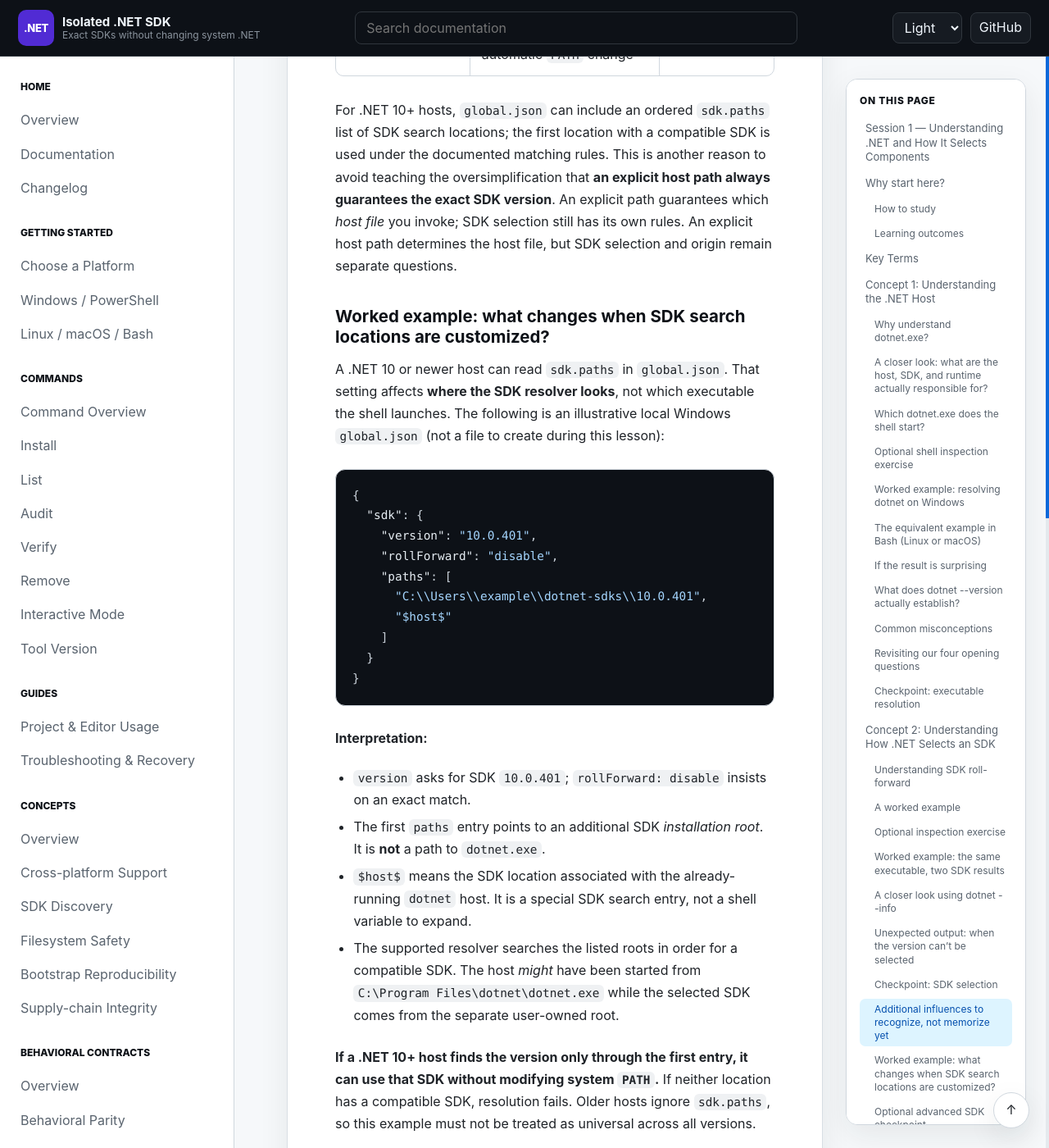
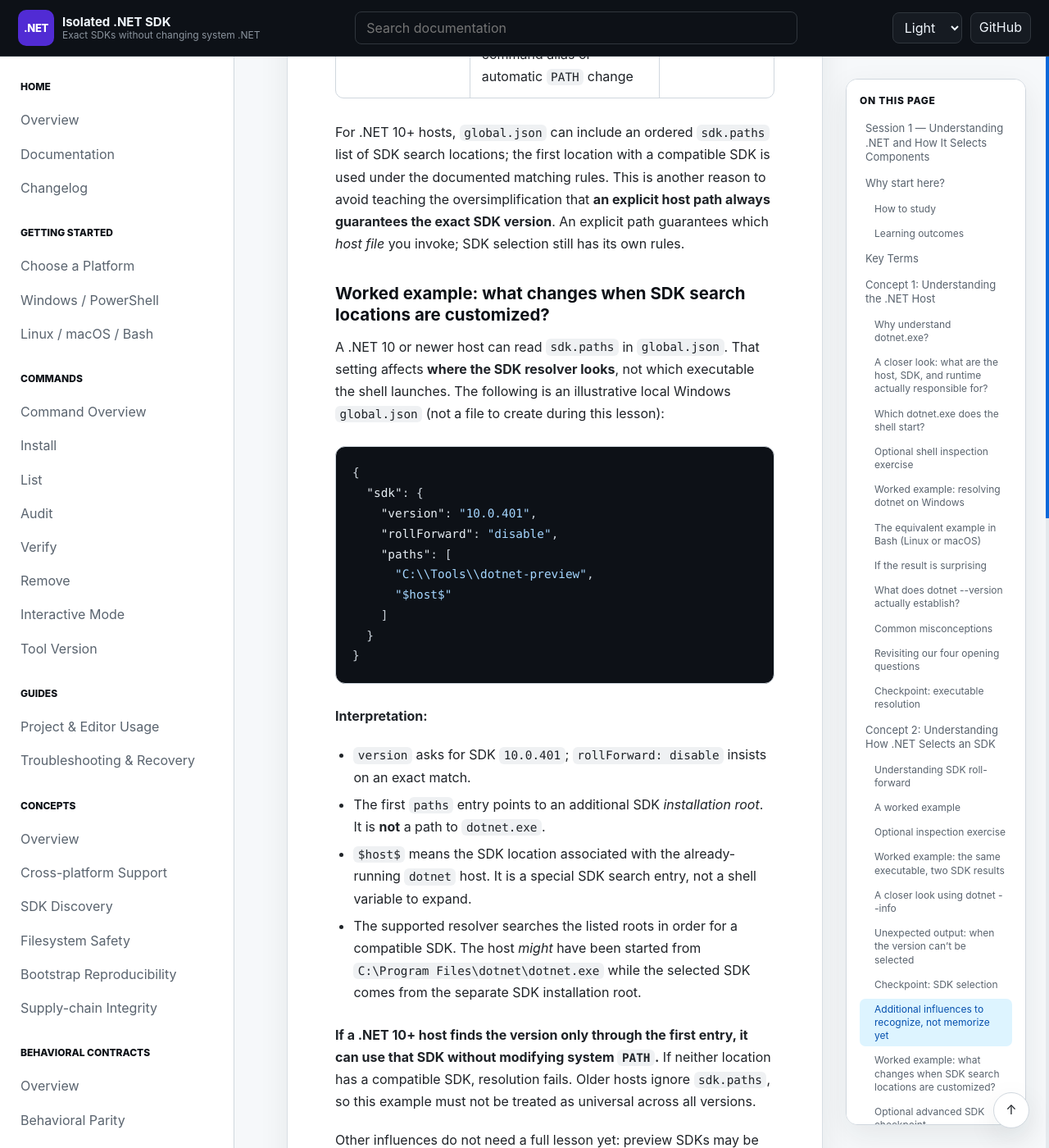
Before and after one commit to infoconex/isolated-dotnet-sdk, a Jekyll site: the page built from docs/training/isolated-dotnet-sdk-session-1-self-paced.md, in a window 1280 px wide and 1400 px high, scrolled down 18876 px. Shown: the whole window at 82% size. Built offline with Jekyll 4.4.1, drawn with Linux system fonts in a browser that asks for light colours; our own code applies the rules of GitHub Pages for plain Markdown files; some of the changed text lies outside the part shown.

Commit message:
docs(training): clarify muxer, neutralize SDK paths, and link SDK to runtime concept

```diff
--- a/docs/training/isolated-dotnet-sdk-session-1-self-paced.md
+++ b/docs/training/isolated-dotnet-sdk-session-1-self-paced.md
@@ -410,7 +410,7 @@
 | .NET 10+ `global.json` `sdk.paths` | Explicitly changes where SDK resolution searches; it **does not** redirect the shell's executable lookup | Awareness |
 | `DOTNET_ROOT` / runtime host environment | Can matter for .NET hosting and controlled operations; it is **not** a PowerShell/Bash command alias or automatic `PATH` change | Awareness; defer detailed behavior |
 
-For .NET 10+ hosts, `global.json` can include an ordered `sdk.paths` list of SDK search locations; the first location with a compatible SDK is used under the documented matching rules. This is another reason to avoid teaching the oversimplification that **an explicit host path always guarantees the exact SDK version**. An explicit path guarantees which *host file* you invoke; SDK selection still has its own rules. An explicit host path determines the host file, but SDK selection and origin remain separate questions.
+For .NET 10+ hosts, `global.json` can include an ordered `sdk.paths` list of SDK search locations; the first location with a compatible SDK is used under the documented matching rules. This is another reason to avoid teaching the oversimplification that **an explicit host path always guarantees the exact SDK version**. An explicit path guarantees which *host file* you invoke; SDK selection still has its own rules.
 
 ### Worked example: what changes when SDK search locations are customized?
 
@@ -422,7 +422,7 @@
     "version": "10.0.401",
     "rollForward": "disable",
     "paths": [
-      "C:\\Users\\example\\dotnet-sdks\\10.0.401",
+      "C:\\Tools\\dotnet-preview",
       "$host$"
     ]
   }
@@ -434,7 +434,7 @@
 - `version` asks for SDK `10.0.401`; `rollForward: disable` insists on an exact match.
 - The first `paths` entry points to an additional SDK *installation root*. It is **not** a path to `dotnet.exe`.
 - `$host$` means the SDK location associated with the already-running `dotnet` host. It is a special SDK search entry, not a shell variable to expand.
-- The supported resolver searches the listed roots in order for a compatible SDK. The host *might* have been started from `C:\Program Files\dotnet\dotnet.exe` while the selected SDK comes from the separate user-owned root.
+- The supported resolver searches the listed roots in order for a compatible SDK. The host *might* have been started from `C:\Program Files\dotnet\dotnet.exe` while the selected SDK comes from the separate SDK installation root.
 
 **If a .NET 10+ host finds the version only through the first entry, it can use that SDK without modifying system `PATH`.** If neither location has a compatible SDK, resolution fails. Older hosts ignore `sdk.paths`, so this example must not be treated as universal across all versions.
 
```
Also changed, not shown: other parts of docs/training/isolated-dotnet-sdk-session-1-self-paced.md (+2 -1 lines).
